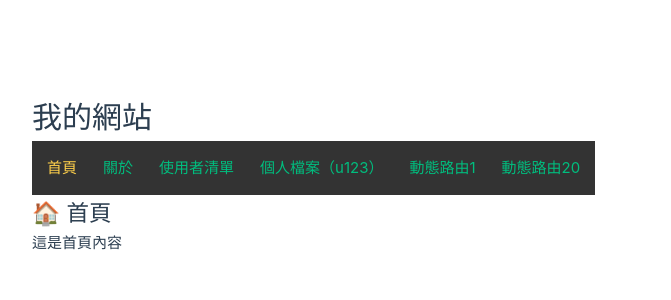
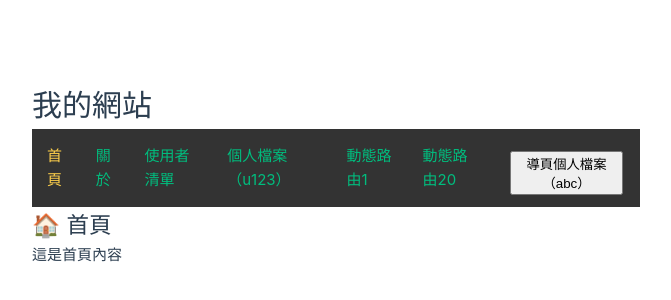
Before and after one commit to JerryChang0504/20250524vue3, a Vue app: page / in a window 1280 px wide. Shown: the part 226-526 px from the top of the page, without its empty margins (608-1279 px from the left). Built offline with nearby package versions, Linux system fonts and the light colour scheme.

Commit message:
具名導航 （Named Navigation）

```diff
--- a/src/router/index.js
+++ b/src/router/index.js
@@ -12,7 +12,7 @@ const routes = [
   { path: '/', component: Home },
   { path: '/about', component: About },
   { path: '/users/:username/posts/:postId', component: UserPost },{
-    path: '/users',
+    path: '/users', name:'Users',
     component: Users,
     children: [
       { path: 'list', name: 'UserList', component: UserList },
--- a/src/views/TopNavbar.vue
+++ b/src/views/TopNavbar.vue
@@ -6,9 +6,17 @@
         <router-link :to="{ name: 'UserProfile', params: { id: 'u123' } }">個人檔案（u123）</router-link>
         <router-link to="/users/eduardo/posts/1">動態路由1</router-link>
         <router-link to="/users/eduardo/posts/20">動態路由20</router-link>
+        <button @click="goto">導頁個人檔案（abc）</button>
     </nav>
 </template>
+<script setup>
+import { useRouter } from 'vue-router';
 
+const router = useRouter()
+const goto = () => router.push({ name: 'UserProfile', params: { id: 'abc' }, query: { q: 'vue3', page: 2 } })
+
+
+</script>
 <style scoped>
 .top-navbar {
     background-color: #333;
```
